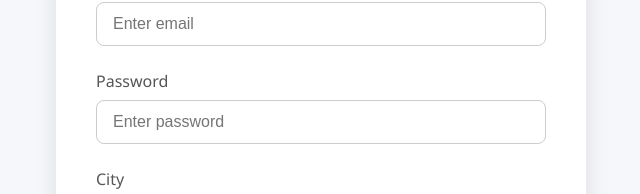
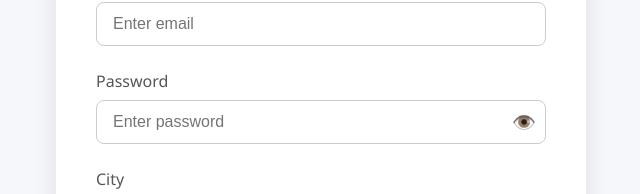
Before and after one commit to UmalumeWabanye/Housing, a React (Vite) app in the folder client/: page /register in a window 1280 px wide. Shown: the part 246-440 px from the top of the page, without its empty margins (319-959 px from the left). Built offline with nearby package versions, Linux system fonts and the light colour scheme.

Commit message:
password input correction/register page

```diff
--- a/client/src/pages/register/register.css
+++ b/client/src/pages/register/register.css
@@ -131,3 +131,47 @@ body {
     font-size: 0.95rem;
   }
 }
+/* ... existing styles ... */
+
+.password-group {
+  position: relative;
+}
+
+.password-wrapper {
+  position: relative;
+  display: flex;
+  align-items: center;
+}
+
+.password-wrapper input {
+  width: 100%;
+  padding-right: 2.5rem;
+}
+
+.toggle-password {
+  position: absolute;
+  right: 10px;
+  cursor: pointer;
+  font-size: 1.2rem;
+  color: #666;
+  user-select: none;
+}
+
+/* Phone input overrides */
+.phone-input-container {
+  width: 100%;
+}
+
+.phone-input-field {
+  width: 100% !important;
+  padding: 0.75rem !important;
+  border-radius: 8px !important;
+  font-size: 1rem !important;
+  border: 1px solid #ccc !important;
+}
+
+.phone-input-button {
+  border-radius: 8px 0 0 8px !important;
+}
+
+/* ... rest of your styles ... */
--- a/client/src/pages/register/register.jsx
+++ b/client/src/pages/register/register.jsx
@@ -17,6 +17,7 @@ const Register = () => {
     isAdmin: false,
   });
 
+  const [showPassword, setShowPassword] = useState(false);
   const [error, setError] = useState(null);
   const navigate = useNavigate();
 
@@ -53,9 +54,24 @@ const Register = () => {
           <input type="email" id="email" placeholder="Enter email" onChange={handleChange} required />
         </div>
 
-        <div className="input-group">
+        <div className="input-group password-group">
           <label htmlFor="password">Password</label>
-          <input type="password" id="password" placeholder="Enter password" onChange={handleChange} required />
+          <div className="password-wrapper">
+            <input
+              type={showPassword ? "text" : "password"}
+              id="password"
+              placeholder="Enter password"
+              onChange={handleChange}
+              required
+            />
+            <span
+              className="toggle-password"
+              onClick={() => setShowPassword((prev) => !prev)}
+              title={showPassword ? "Hide password" : "Show password"}
+            >
+              {showPassword ? "🙈" : "👁️"}
+            </span>
+          </div>
         </div>
 
         <div className="input-group">
```
